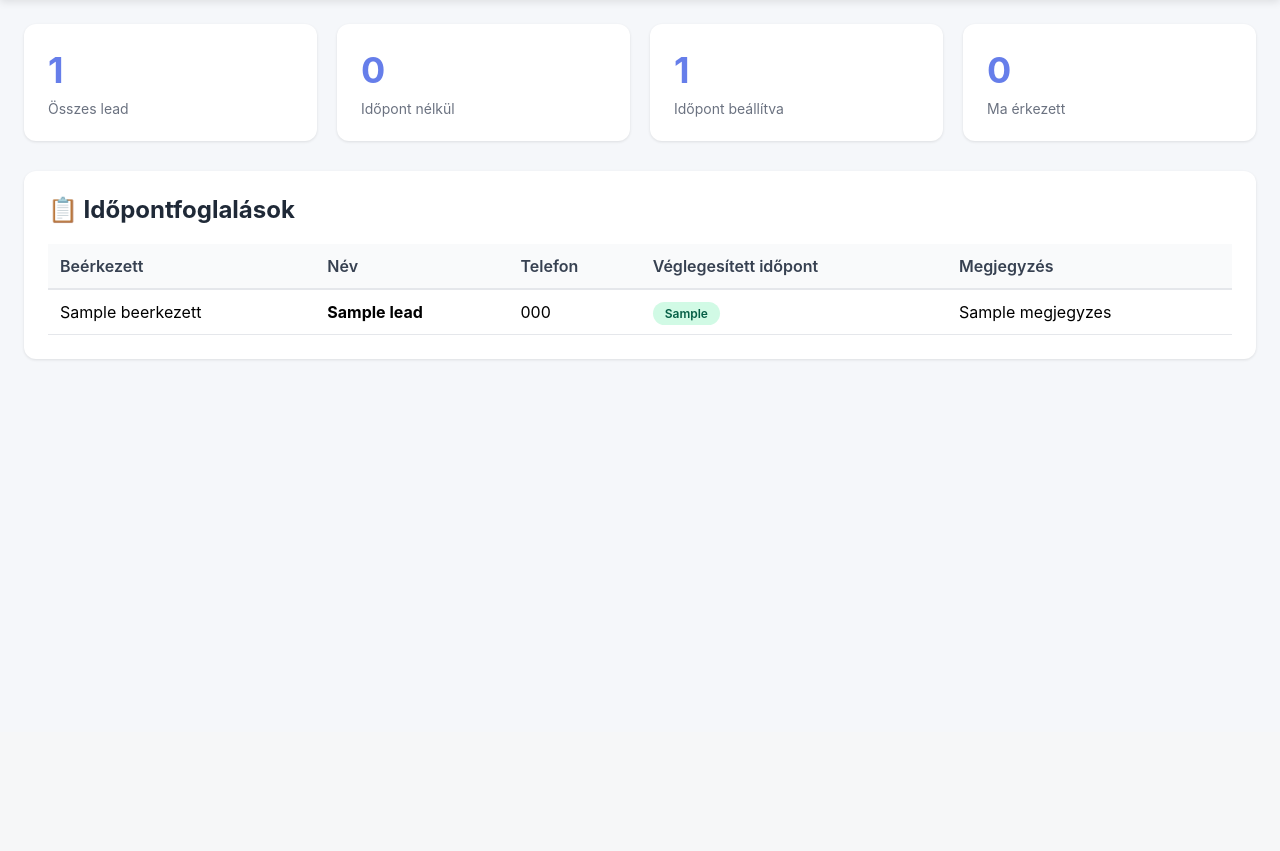
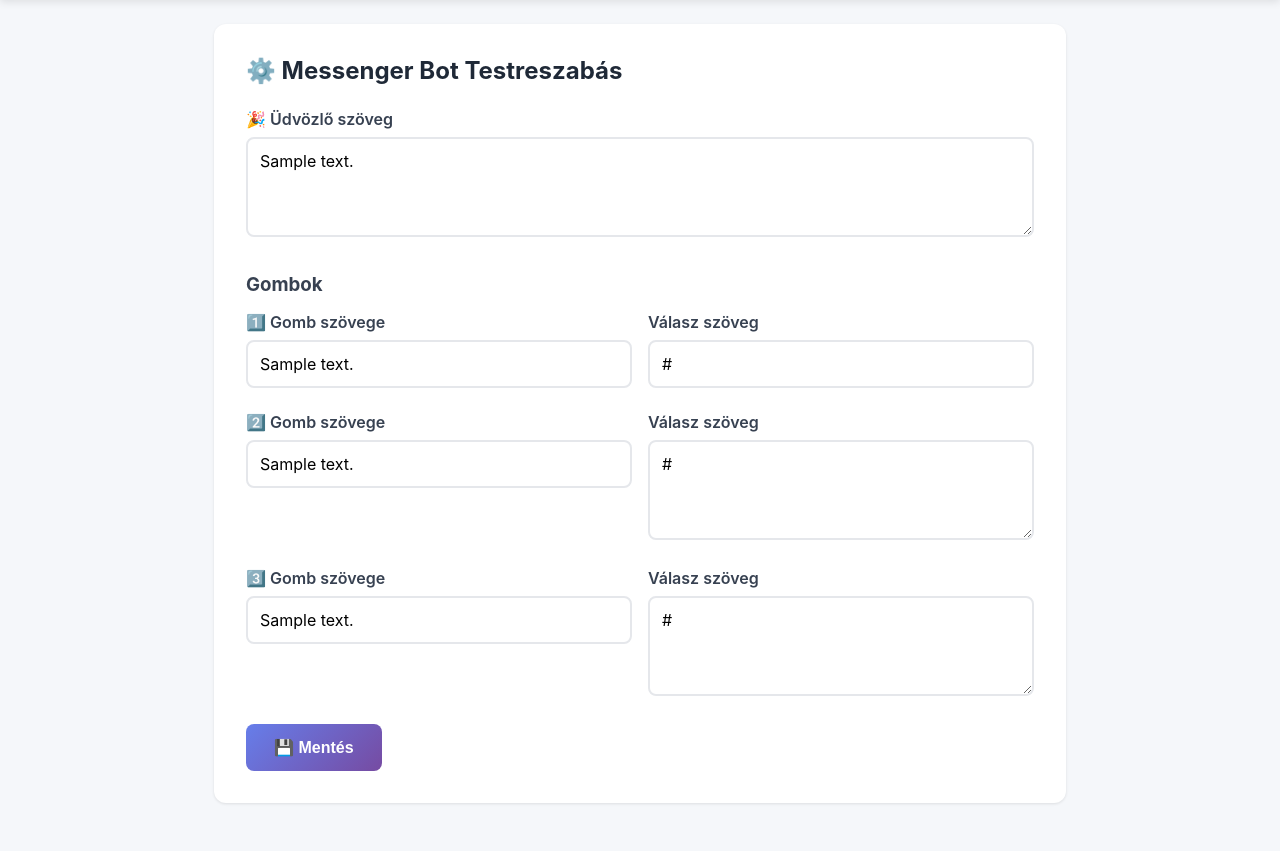
Before and after one commit to smilescaleai/fogaszat, a Flask app: template templates/dashboard.html in a window 1280 px wide. Shown: the part 68-919 px from the top of the page. Before the commit the page ends 428 px from the top, so only its background shows below. Run offline with Flask 3, Linux system fonts and the light colour scheme; the template is opened without the code that fills it: most values are stand-ins (such as "Sample title", 1, 10 or a date in 2020).

Commit message:
Update dashboard.html

```diff
--- a/templates/dashboard.html
+++ b/templates/dashboard.html
@@ -3,8 +3,7 @@
 <head>
     <meta charset="UTF-8">
     <meta name="viewport" content="width=device-width, initial-scale=1.0">
-    <title>🦷 {{ page_info.company_name }} - Dashboard</title>
-    <meta http-equiv="refresh" content="5">
+    <title>🦷 Bot Testreszabás - {{ page_info.company_name }}</title>
     <style>
         * { margin: 0; padding: 0; box-sizing: border-box; }
         body { font-family: -apple-system, BlinkMacSystemFont, 'Segoe UI', Roboto, sans-serif; background: #f5f7fa; }
@@ -13,29 +12,20 @@
         .navbar-menu { display: flex; gap: 20px; align-items: center; }
         .navbar-menu a { color: white; text-decoration: none; padding: 8px 16px; border-radius: 6px; transition: background 0.3s; }
         .navbar-menu a:hover { background: rgba(255,255,255,0.2); }
-        .container { max-width: 1400px; margin: 0 auto; padding: 24px; }
-        .stats { display: grid; grid-template-columns: repeat(auto-fit, minmax(250px, 1fr)); gap: 20px; margin-bottom: 30px; }
-        .stat-card { background: white; padding: 24px; border-radius: 12px; box-shadow: 0 1px 3px rgba(0,0,0,0.1); }
-        .stat-card .number { font-size: 36px; font-weight: 700; color: #667eea; margin-bottom: 8px; }
-        .stat-card .label { color: #6b7280; font-size: 14px; }
-        .card { background: white; border-radius: 12px; padding: 24px; box-shadow: 0 1px 3px rgba(0,0,0,0.1); }
-        .card h2 { margin-bottom: 20px; color: #1f2937; }
-        table { width: 100%; border-collapse: collapse; }
-        th { background: #f9fafb; padding: 12px; text-align: left; font-weight: 600; color: #374151; border-bottom: 2px solid #e5e7eb; }
-        td { padding: 12px; border-bottom: 1px solid #e5e7eb; }
-        tr:hover { background: #f9fafb; }
-        .badge { padding: 4px 12px; border-radius: 12px; font-size: 12px; font-weight: 600; }
-        .badge-success { background: #d1fae5; color: #065f46; }
-        .badge-warning { background: #fef3c7; color: #92400e; }
-        .modal { display: none; position: fixed; z-index: 1000; left: 0; top: 0; width: 100%; height: 100%; background: rgba(0,0,0,0.5); }
-        .modal-content { background: white; margin: 10% auto; padding: 32px; border-radius: 12px; width: 90%; max-width: 500px; box-shadow: 0 4px 20px rgba(0,0,0,0.3); }
-        .close { color: #9ca3af; float: right; font-size: 28px; font-weight: bold; cursor: pointer; }
-        .close:hover { color: #374151; }
-        .form-group { margin-bottom: 20px; }
-        .form-group label { display: block; margin-bottom: 8px; color: #374151; font-weight: 600; }
-        .form-group input { width: 100%; padding: 12px; border: 2px solid #e5e7eb; border-radius: 8px; font-size: 16px; }
-        .btn { padding: 14px 28px; background: linear-gradient(135deg, #667eea 0%, #764ba2 100%); color: white; border: none; border-radius: 8px; font-size: 16px; font-weight: 600; cursor: pointer; }
+        .container { max-width: 900px; margin: 0 auto; padding: 24px; }
+        .card { background: white; border-radius: 12px; padding: 32px; box-shadow: 0 1px 3px rgba(0,0,0,0.1); margin-bottom: 24px; }
+        .card h2 { margin-bottom: 24px; color: #1f2937; }
+        .form-group { margin-bottom: 24px; }
+        label { display: block; margin-bottom: 8px; color: #374151; font-weight: 600; }
+        input, textarea { width: 100%; padding: 12px; border: 2px solid #e5e7eb; border-radius: 8px; font-size: 16px; font-family: inherit; }
+        input:focus, textarea:focus { outline: none; border-color: #667eea; }
+        textarea { min-height: 100px; resize: vertical; }
+        .btn { padding: 14px 28px; background: linear-gradient(135deg, #667eea 0%, #764ba2 100%); color: white; border: none; border-radius: 8px; font-size: 16px; font-weight: 600; cursor: pointer; transition: transform 0.2s; }
         .btn:hover { transform: translateY(-2px); }
+        .info-box { background: #eff6ff; border-left: 4px solid #3b82f6; padding: 16px; border-radius: 4px; margin-bottom: 24px; color: #1e40af; }
+        .success-box { background: #d1fae5; border-left: 4px solid #10b981; padding: 16px; border-radius: 4px; margin-bottom: 24px; color: #065f46; }
+        .button-group { display: grid; grid-template-columns: 1fr 1fr; gap: 16px; }
+        .warning-box { background: #fef3c7; border-left: 4px solid #f59e0b; padding: 16px; border-radius: 4px; margin-top: 24px; color: #92400e; }
     </style>
 </head>
 <body>
@@ -52,131 +42,59 @@
     </nav>
 
     <div class="container">
-        <div class="stats">
-            <div class="stat-card">
-                <div class="number">{{ leads|length }}</div>
-                <div class="label">Összes lead</div>
+        <div class="card">
+            <h2>⚙️ Messenger Bot Testreszabás</h2>
+
+            {% if success %}
+            <div class="success-box">
+                <strong>✅ Siker!</strong> A bot beállítások mentve. A változások 1-2 percen belül érvénybe lépnek.
             </div>
-            <div class="stat-card">
-                <div class="number">{{ leads|selectattr('veglegesitett_idopont', 'equalto', '')|list|length }}</div>
-                <div class="label">Időpont nélkül</div>
+            {% endif %}
+
+            <form method="POST">
+                <div class="form-group">
+                    <label>🎉 Üdvözlő szöveg</label>
+                    <textarea name="welcome_text" required>{{ page_info.welcome_text }}</textarea>
                 </div>
-            <div class="stat-card">
-                <div class="number">{{ leads|rejectattr('veglegesitett_idopont', 'equalto', '')|list|length }}</div>
-                <div class="label">Időpont beállítva</div>
+
+                <h3 style="margin: 32px 0 16px 0; color: #374151;">Gombok</h3>
+
+                <div class="button-group">
+                    <div class="form-group">
+                        <label>1️⃣ Gomb szövege</label>
+                        <input type="text" name="button1_text" value="{{ page_info.button1_text }}">
                     </div>
-            <div class="stat-card">
-                <div class="number">{{ leads|selectattr('beerkezett', 'string')|list|length }}</div>
-                <div class="label">Ma érkezett</div>
+                    <div class="form-group">
+                        <label>Válasz szöveg</label>
+                        <input type="text" name="button1_link" value="{{ page_info.button1_link }}">
                     </div>
                 </div>
 
-        <div class="card">
-            <h2>📋 Időpontfoglalások</h2>
-            {% if leads %}
-            <table>
-                <thead>
-                    <tr>
-                        <th>Beérkezett</th>
-                        <th>Név</th>
-                        <th>Telefon</th>
-                        <th>Véglegesített időpont</th>
-                        <th>Megjegyzés</th>
-                    </tr>
-                </thead>
-                <tbody>
-                    {% for lead in leads|reverse %}
-                    <tr onclick="openModal('{{ lead.lead_id }}', '{{ lead.name }}', '{{ lead.veglegesitett_idopont }}')" style="cursor: pointer;">
-                        <td>{{ lead['beerkezett '] or lead.beerkezett or '' }}</td>
-                        <td><strong>{{ lead.name }}</strong></td>
-                        <td>{{ lead.phone }}</td>
-                        <td>
-                            {% if lead.veglegesitett_idopont %}
-                            <span class="badge badge-success">{{ lead.veglegesitett_idopont }}</span>
-                            {% else %}
-                            <span class="badge badge-warning">Nincs időpont</span>
-                            {% endif %}
-                        </td>
-                        <td>{{ lead.megjegyzes }}</td>
-                    </tr>
-                    {% endfor %}
-                </tbody>
-            </table>
-            {% else %}
-            <p style="text-align: center; padding: 40px; color: #9ca3af;">Még nincs időpontfoglalás</p>
-            {% endif %}
+                <div class="button-group">
+                    <div class="form-group">
+                        <label>2️⃣ Gomb szövege</label>
+                        <input type="text" name="button2_text" value="{{ page_info.button2_text }}">
+                    </div>
+                    <div class="form-group">
+                        <label>Válasz szöveg</label>
+                        <textarea name="button2_link">{{ page_info.button2_link }}</textarea>
                     </div>
                 </div>
 
-    <!-- Modal -->
-    <div id="modal" class="modal">
-        <div class="modal-content">
-            <span class="close" onclick="closeModal()">&times;</span>
-            <h2>📅 Időpont beállítása</h2>
-            <p><strong id="modal-name"></strong></p>
-            <form id="update-form" onsubmit="updateLead(event)">
-                <input type="hidden" id="lead-id" name="lead_id">
+                <div class="button-group">
                     <div class="form-group">
-                    <label>Véglegesített időpont:</label>
-                    <input type="datetime-local" id="idopont" name="idopont" required>
+                        <label>3️⃣ Gomb szövege</label>
+                        <input type="text" name="button3_text" value="{{ page_info.button3_text }}">
                     </div>
+                    <div class="form-group">
+                        <label>Válasz szöveg</label>
+                        <textarea name="button3_link">{{ page_info.button3_link }}</textarea>
+                    </div>
+                </div>
+
                 <button type="submit" class="btn">💾 Mentés</button>
             </form>
         </div>
     </div>
-
-    <script>
-        function openModal(leadId, name, currentIdopont) {
-            document.getElementById('modal').style.display = 'block';
-            document.getElementById('lead-id').value = leadId;
-            document.getElementById('modal-name').textContent = name;
-
-            if (currentIdopont) {
-                // Convert "2026.02.13 18:30" to "2026-02-13T18:30"
-                const parts = currentIdopont.split(' ');
-                if (parts.length === 2) {
-                    const date = parts[0].replace(/\./g, '-');
-                    document.getElementById('idopont').value = date + 'T' + parts[1];
-                }
-            }
-        }
-
-        function closeModal() {
-            document.getElementById('modal').style.display = 'none';
-        }
-
-        function updateLead(event) {
-            event.preventDefault();
-
-            const formData = new FormData(event.target);
-            const idopont = formData.get('idopont');
-
-            // Convert "2026-02-13T18:30" to "2026.02.13 18:30"
-            const formatted = idopont.replace('T', ' ').replace(/-/g, '.');
-            formData.set('idopont', formatted);
-
-            fetch('/update-lead', {
-                method: 'POST',
-                body: formData
-            })
-            .then(res => res.json())
-            .then(data => {
-                if (data.success) {
-                    closeModal();
-                    location.reload();
-                } else {
-                    alert('Hiba: ' + data.error);
-                }
-            })
-            .catch(err => alert('Hiba: ' + err));
-        }
-
-        window.onclick = function(event) {
-            const modal = document.getElementById('modal');
-            if (event.target == modal) {
-                closeModal();
-            }
-        }
-    </script>
 </body>
 </html>
```
Lines whose indentation alone changed are shown as unchanged.
